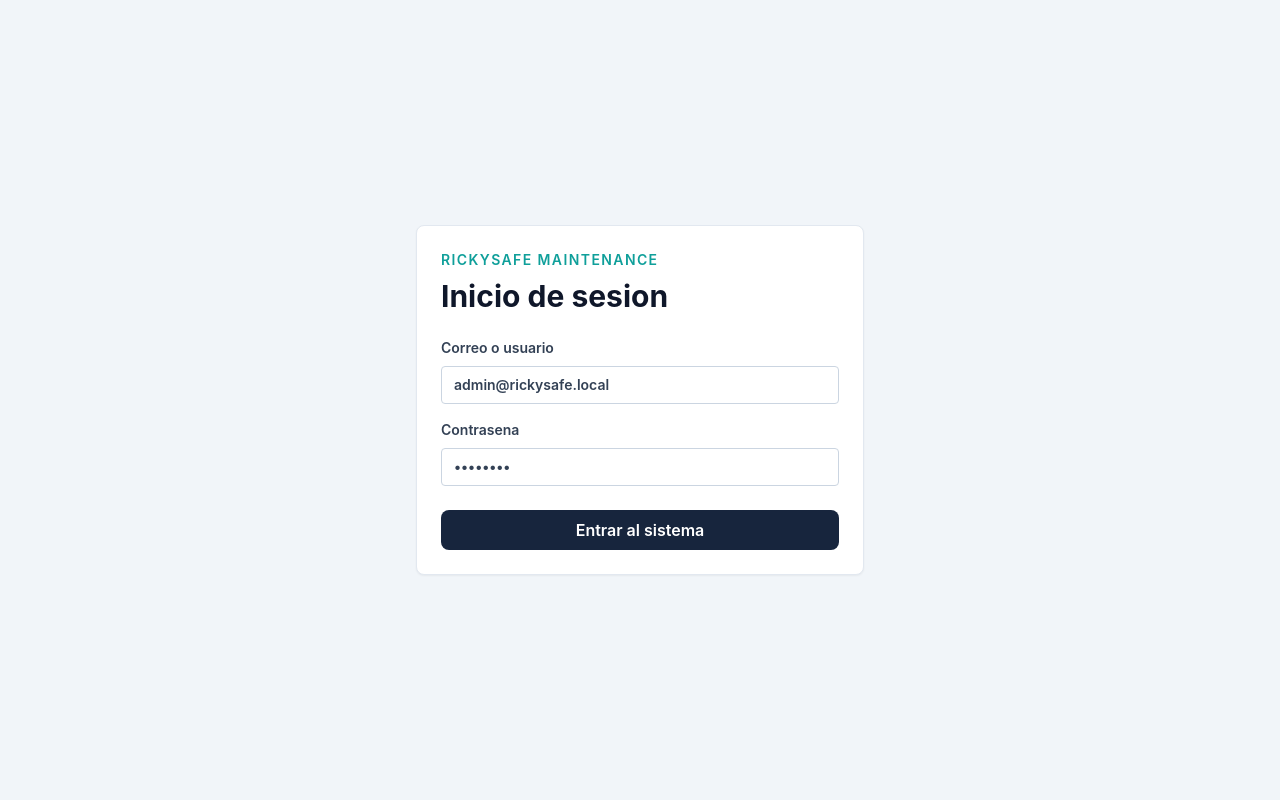
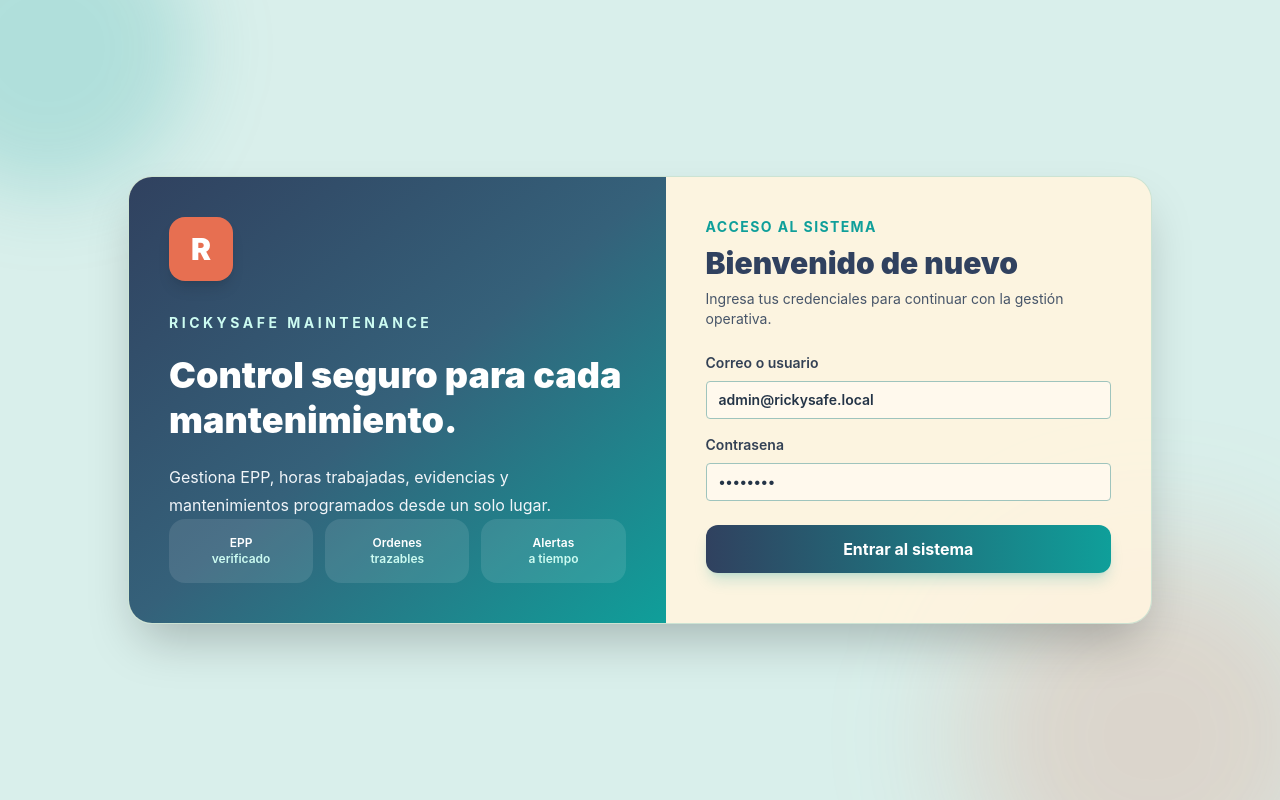
Before and after one commit to greyesf1-ops/Rickyweb, a React (Vite) app in the folder frontend/: page / in a window 1280 px wide. Built offline with nearby package versions, Linux system fonts and the light colour scheme.

Commit message:
Mejorar identidad visual y login de RickySafe

```diff
--- a/frontend/src/App.jsx
+++ b/frontend/src/App.jsx
@@ -242,10 +242,31 @@ function Login() {
   }
 
   return (
-    <main className="grid min-h-screen place-items-center bg-slate-100 px-4">
-      <form onSubmit={submit} className="w-full max-w-md rounded-lg border border-slate-200 bg-white p-6 shadow-sm">
-        <p className="text-sm font-semibold uppercase tracking-widest text-brand-teal">RickySafe Maintenance</p>
-        <h1 className="mt-2 text-3xl font-bold text-slate-900">Inicio de sesion</h1>
+    <main className="relative grid min-h-screen place-items-center overflow-hidden bg-slate-100 px-4 py-10">
+      <div className="pointer-events-none absolute -left-24 -top-24 h-72 w-72 rounded-full bg-brand-teal/20 blur-2xl" />
+      <div className="pointer-events-none absolute -bottom-32 -right-16 h-96 w-96 rounded-full bg-brand-coral/20 blur-3xl" />
+      <div className="relative grid w-full max-w-5xl overflow-hidden rounded-3xl border border-brand-teal/20 bg-brand-cream/90 shadow-2xl lg:grid-cols-[1.05fr_.95fr]">
+        <section className="hidden bg-gradient-to-br from-brand-navy via-[#35617a] to-brand-teal p-10 text-white lg:flex lg:flex-col lg:justify-between">
+          <div>
+            <div className="mb-8 flex h-16 w-16 items-center justify-center rounded-2xl bg-brand-coral text-3xl font-black shadow-lg">R</div>
+            <p className="text-sm font-bold uppercase tracking-[0.25em] text-teal-100">RickySafe Maintenance</p>
+            <h2 className="mt-5 text-4xl font-black leading-tight">Control seguro para cada mantenimiento.</h2>
+            <p className="mt-5 max-w-md text-base leading-7 text-slate-100">Gestiona EPP, horas trabajadas, evidencias y mantenimientos programados desde un solo lugar.</p>
+          </div>
+          <div className="grid grid-cols-3 gap-3 text-center text-xs font-semibold">
+            <div className="rounded-2xl bg-white/10 p-4">EPP<br /><span className="text-teal-100">verificado</span></div>
+            <div className="rounded-2xl bg-white/10 p-4">Ordenes<br /><span className="text-teal-100">trazables</span></div>
+            <div className="rounded-2xl bg-white/10 p-4">Alertas<br /><span className="text-teal-100">a tiempo</span></div>
+          </div>
+        </section>
+        <form onSubmit={submit} className="p-7 sm:p-10">
+          <div className="mb-8 flex items-center gap-3 lg:hidden">
+            <div className="flex h-12 w-12 items-center justify-center rounded-xl bg-brand-coral text-xl font-black text-white">R</div>
+            <p className="text-sm font-bold uppercase tracking-widest text-brand-teal">RickySafe Maintenance</p>
+          </div>
+          <p className="text-sm font-bold uppercase tracking-widest text-brand-teal">Acceso al sistema</p>
+          <h1 className="mt-2 text-3xl font-black text-brand-navy">Bienvenido de nuevo</h1>
+          <p className="mt-2 text-sm text-slate-600">Ingresa tus credenciales para continuar con la gestión operativa.</p>
         <label className="mt-6 block text-sm font-semibold text-slate-700">
           Correo o usuario
           <input name="identificador" className="mt-2 w-full rounded border border-slate-300 px-3 py-2" defaultValue="admin@rickysafe.local" />
@@ -255,10 +276,11 @@ function Login() {
           <input name="contrasena" className="mt-2 w-full rounded border border-slate-300 px-3 py-2" type="password" defaultValue="admin123" />
         </label>
         {mensaje ? <p className="mt-4 rounded border border-amber-200 bg-amber-50 px-3 py-2 text-sm font-semibold text-amber-900">{mensaje}</p> : null}
-        <button className="mt-6 w-full rounded-lg bg-brand-navy px-4 py-2 font-semibold text-white" type="submit">
+        <button className="mt-6 w-full rounded-xl bg-gradient-to-r from-brand-navy to-brand-teal px-4 py-3 font-bold text-white shadow-lg shadow-brand-teal/20 transition hover:-translate-y-0.5 hover:shadow-xl" type="submit">
           Entrar al sistema
         </button>
-      </form>
+        </form>
+      </div>
     </main>
   );
 }
--- a/frontend/src/index.css
+++ b/frontend/src/index.css
@@ -3,7 +3,15 @@
 @tailwind utilities;
 
 body {
-  background: #f4f7fb;
-  color: #17253d;
+  background: #e4f2ef;
+  color: #243447;
   font-family: Inter, ui-sans-serif, system-ui, -apple-system, BlinkMacSystemFont, "Segoe UI", sans-serif;
 }
+
+/* Identidad visual RickySafe: superficies cálidas y fondos suaves, evitando el blanco puro. */
+.bg-white { background-color: #fff4df !important; }
+.bg-slate-100 { background-color: #d9efeb !important; }
+.border-slate-200 { border-color: #b8d8d2 !important; }
+.border-slate-300 { border-color: #9fc4bd !important; }
+input, select, textarea { background-color: #fff9ed; color: #243447; }
+input:focus, select:focus, textarea:focus { outline: 3px solid rgba(15, 159, 154, .22); border-color: #0f9f9a; }
--- a/frontend/tailwind.config.js
+++ b/frontend/tailwind.config.js
@@ -5,10 +5,12 @@ export default {
     extend: {
       colors: {
         brand: {
-          navy: '#17253d',
+          navy: '#30415f',
           teal: '#0f9f9a',
           sky: '#3b82f6',
-          amber: '#d97706'
+          amber: '#d97706',
+          coral: '#e76f51',
+          cream: '#fff4df'
         }
       }
     }
```
